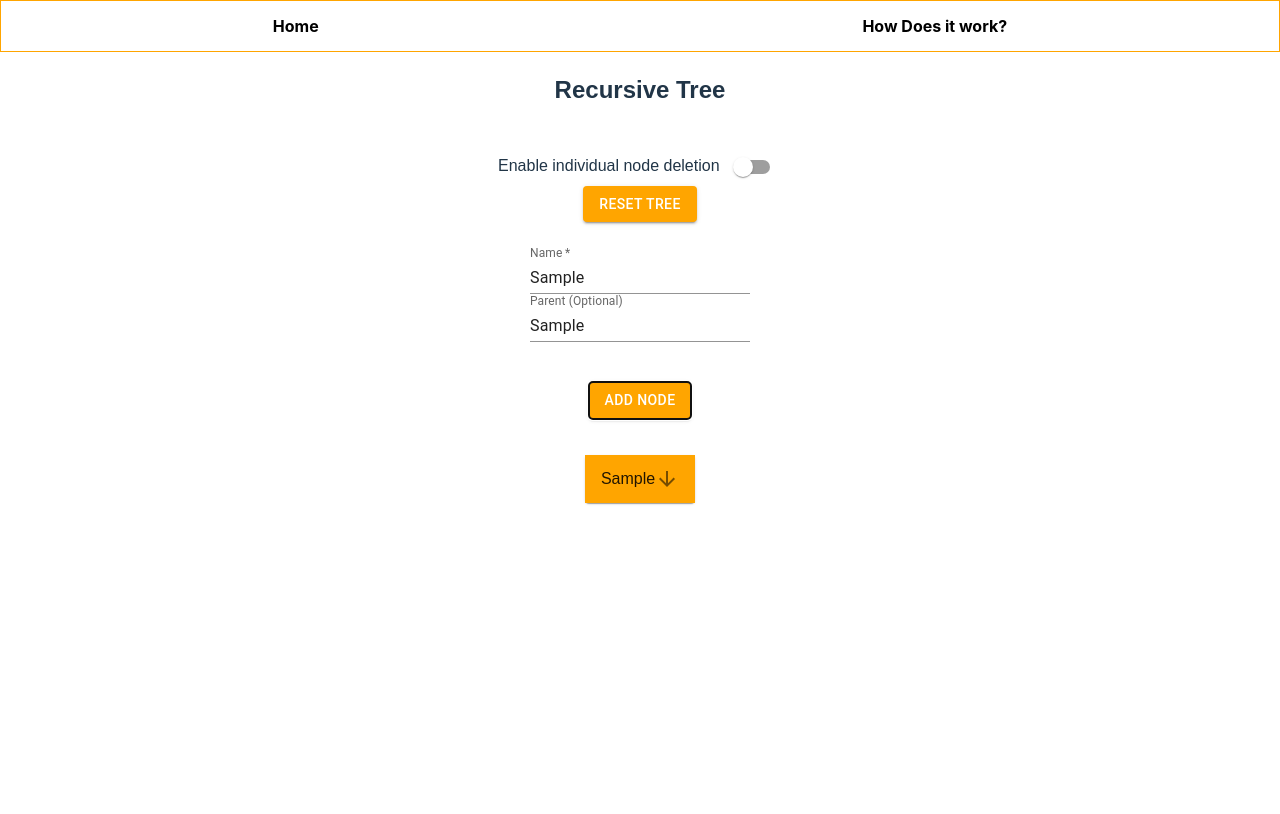
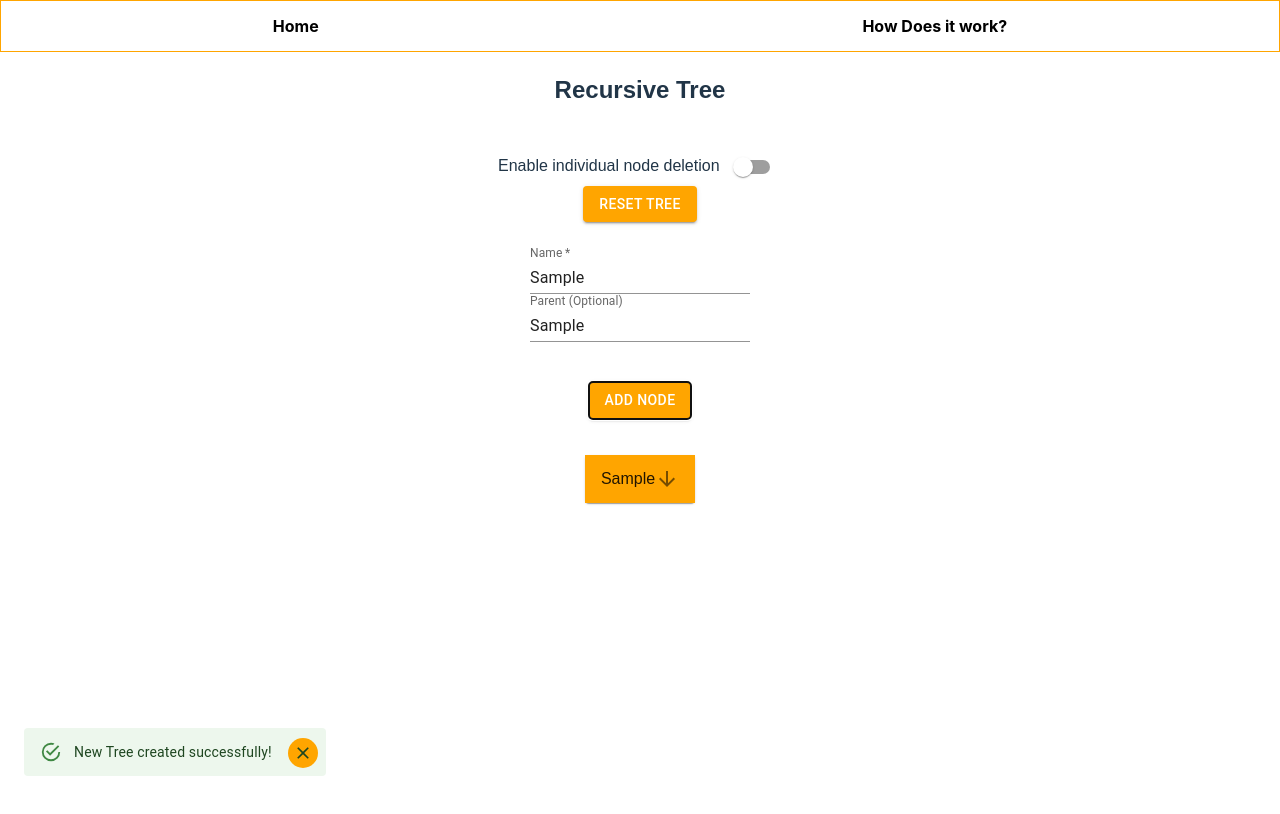
Before and after one commit to Firet/recursive-tree, a React (Vite) app: page / in a window 1280 px wide. Both pictures are taken after typing "Sample", "Sample" into the empty fields and a click on the button "ADD NODE". Shown: the top 814 px of the page. Built offline with nearby package versions, Linux system fonts and the light colour scheme.

Commit message:
Add snackbar

```diff
--- a/src/App.jsx
+++ b/src/App.jsx
@@ -8,6 +8,7 @@ import { findNodeAndDelete } from "./helpers/findNodeAndDelete";
 import Button from "@mui/material/Button";
 import Switch from "@mui/material/Switch";
 import { TreeContext } from "./context/TreeContext";
+import { Snackbar, Alert } from "@mui/material";
 
 export default function App() {
   // Get the tree from local storage if it exists
@@ -16,6 +17,10 @@ export default function App() {
     [],
   );
   const [isRemovable, setIsRemovable] = useState(false);
+  const [snackbarOpen, setSnackbarOpen] = useState(false);
+  const [snackbarMessage, setSnackbarMessage] = useState("");
+  const [snackBarSeverity, setSnackBarSeverity] = useState("success");
+
   console.log("top level app", treeInLocalStorage);
 
   function createNewChild(event, incoming) {
@@ -25,6 +30,9 @@ export default function App() {
     console.log("incoming", incoming);
 
     if (treeInLocalStorage.length === 0) {
+      setSnackbarMessage("New Tree created successfully!");
+      setSnackbarOpen(true);
+      setSnackBarSeverity("success");
       setTreeInLocalStorage((oldData) => [...oldData, incoming]);
       console.log("%cFIRST COMPONENT", "color: orange", incoming);
     } else {
@@ -37,15 +45,30 @@ export default function App() {
       console.log("currentData", currentData, "parent", currentData.name);
       // we need to loop throught the current tree to find the matching parent
       // once found, we need to push the new node to the array of children of that parent node
-      const newChild = findNode(parent, incoming, currentData);
+      const { treeWithNewChild, nodeWasAdded } = findNode(parent, incoming, currentData);
       // When user submits the form, save the node to the local storage
-      setTreeInLocalStorage([newChild]);
+      if (nodeWasAdded) {
+        setSnackbarMessage("Node added successfully!");
+        setSnackbarOpen(true);
+        setSnackBarSeverity("success");
+      }
+      else {
+        setSnackbarMessage("Node was not added, a sibling with the same name was found!");
+        setSnackbarOpen(true);
+        setSnackBarSeverity("warning");
+      }
+      setTreeInLocalStorage([treeWithNewChild]);
     }
+
   }
 
   function resetTree() {
     setTreeInLocalStorage([]);
   }
+
+  const handleSnackbarClose = () => {
+    setSnackbarOpen(false);
+  };
 
   function deleteNode(node) {
     console.log("remove", node);
@@ -76,6 +99,15 @@ export default function App() {
           <Tree treeNodeData={treeInLocalStorage} />
         </TreeContext.Provider>
       </section>
+      <Snackbar
+        open={snackbarOpen}
+        autoHideDuration={4000}
+        onClose={handleSnackbarClose}
+      >
+        <Alert onClose={handleSnackbarClose} severity={snackBarSeverity}>
+          {snackbarMessage}
+        </Alert>
+      </Snackbar>
     </div>
   );
 }
--- a/src/helpers/findNode.js
+++ b/src/helpers/findNode.js
@@ -1,19 +1,35 @@
 export function findNode(nodeName, childToInsert, parentNode) {
   console.log("nodeName", nodeName, "parentNode", parentNode.name);
+
+  let treeWithNewChild = parentNode;
+  let nodeWasAdded = false;
+
   if (parentNode.name === nodeName) {
-    // loop through the children of the parent node to find similar siblings
+    // Check for existing siblings
     for (let i = 0; i < parentNode.children.length; i += 1) {
-      if (parentNode?.children[i]?.name === childToInsert?.name) {
-        console.log("A sibling of the same name was found");
-        // If similar sibilins were found, then return the parent node without adding the child
-        return parentNode;
+      if (parentNode.children[i].name === childToInsert.name) {
+        console.log("A sibling of the same name was found*************************************");
+        return { treeWithNewChild: parentNode, nodeWasAdded: false };
       }
     }
+
+    // Add the child if no sibling exists
     parentNode.children.push(childToInsert);
+    nodeWasAdded = true;
+    return { treeWithNewChild: parentNode, nodeWasAdded: true };
   } else {
+    // Recursively search through children
     for (let i = 0; i < parentNode.children.length; i += 1) {
-      findNode(nodeName, childToInsert, parentNode.children[i]);
+      const { treeWithNewChild: updatedChild, nodeWasAdded: childAdded } =
+        findNode(nodeName, childToInsert, parentNode.children[i]);
+
+      // Update parentNode if a child was added during recursion
+      if (childAdded) {
+        parentNode.children[i] = updatedChild;
+        nodeWasAdded = true;
+      }
     }
   }
-  return parentNode;
+
+  return { treeWithNewChild: parentNode, nodeWasAdded };
 }
```
